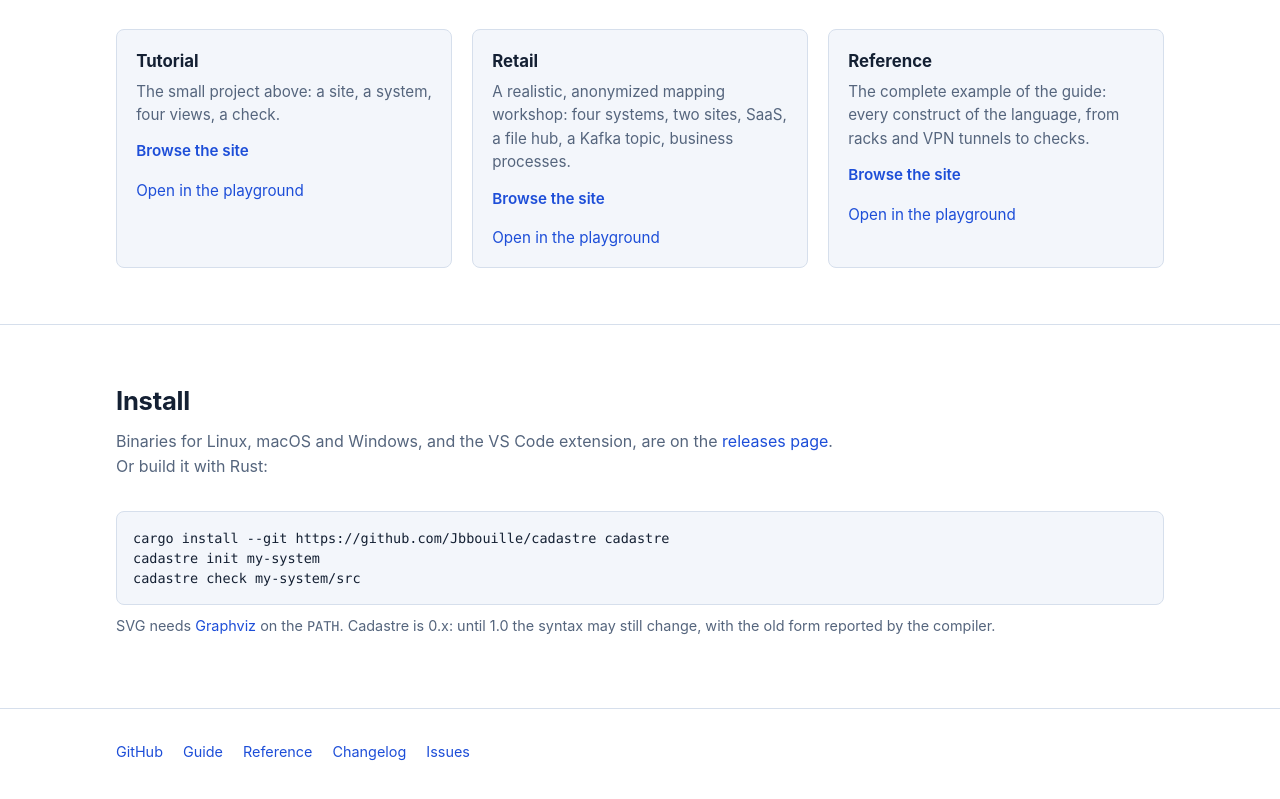
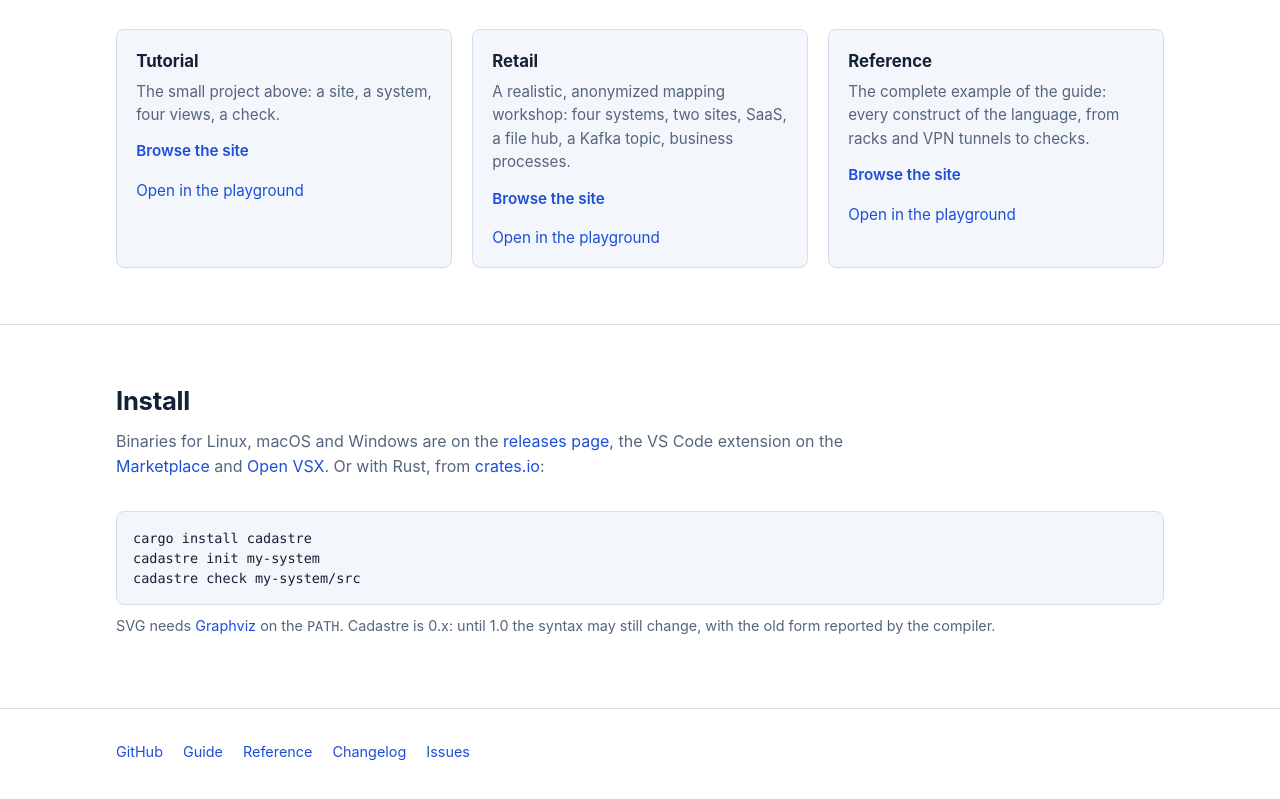
Before and after one commit to Jbbouille/cadastre, a plain HTML site: page web/demo.html in a window 1280 px wide. Shown: the part 3524-4323 px from the top of the page. Drawn offline with Linux system fonts and the light colour scheme.

Commit message:
Install from crates.io (cargo install cadastre), the extension from the Visual Studio Marketplace and Open VSX, where 0.1.1 is published

```diff
--- a/web/demo.html
+++ b/web/demo.html
@@ -271,8 +271,8 @@ view order-path {
 <section class="install">
   <div class="wrap">
     <h2>Install</h2>
-    <p class="sub">Binaries for Linux, macOS and Windows, and the VS Code extension, are on the <a href="https://github.com/Jbbouille/cadastre/releases">releases page</a>. Or build it with Rust:</p>
-<pre>cargo install --git https://github.com/Jbbouille/cadastre cadastre
+    <p class="sub">Binaries for Linux, macOS and Windows are on the <a href="https://github.com/Jbbouille/cadastre/releases">releases page</a>, the VS Code extension on the <a href="https://marketplace.visualstudio.com/items?itemName=cadastre.cadastre">Marketplace</a> and <a href="https://open-vsx.org/extension/cadastre/cadastre">Open VSX</a>. Or with Rust, from <a href="https://crates.io/crates/cadastre">crates.io</a>:</p>
+<pre>cargo install cadastre
 cadastre init my-system
 cadastre check my-system/src</pre>
     <p class="caption">SVG needs <a href="https://graphviz.org/">Graphviz</a> on the <code>PATH</code>. Cadastre is 0.x: until 1.0 the syntax may still change, with the old form reported by the compiler.</p>
```
Also changed, not shown: docs/mcp.md (+1 -1 lines), README.md, editors/intellij/README.md, editors/vscode/README.md.
